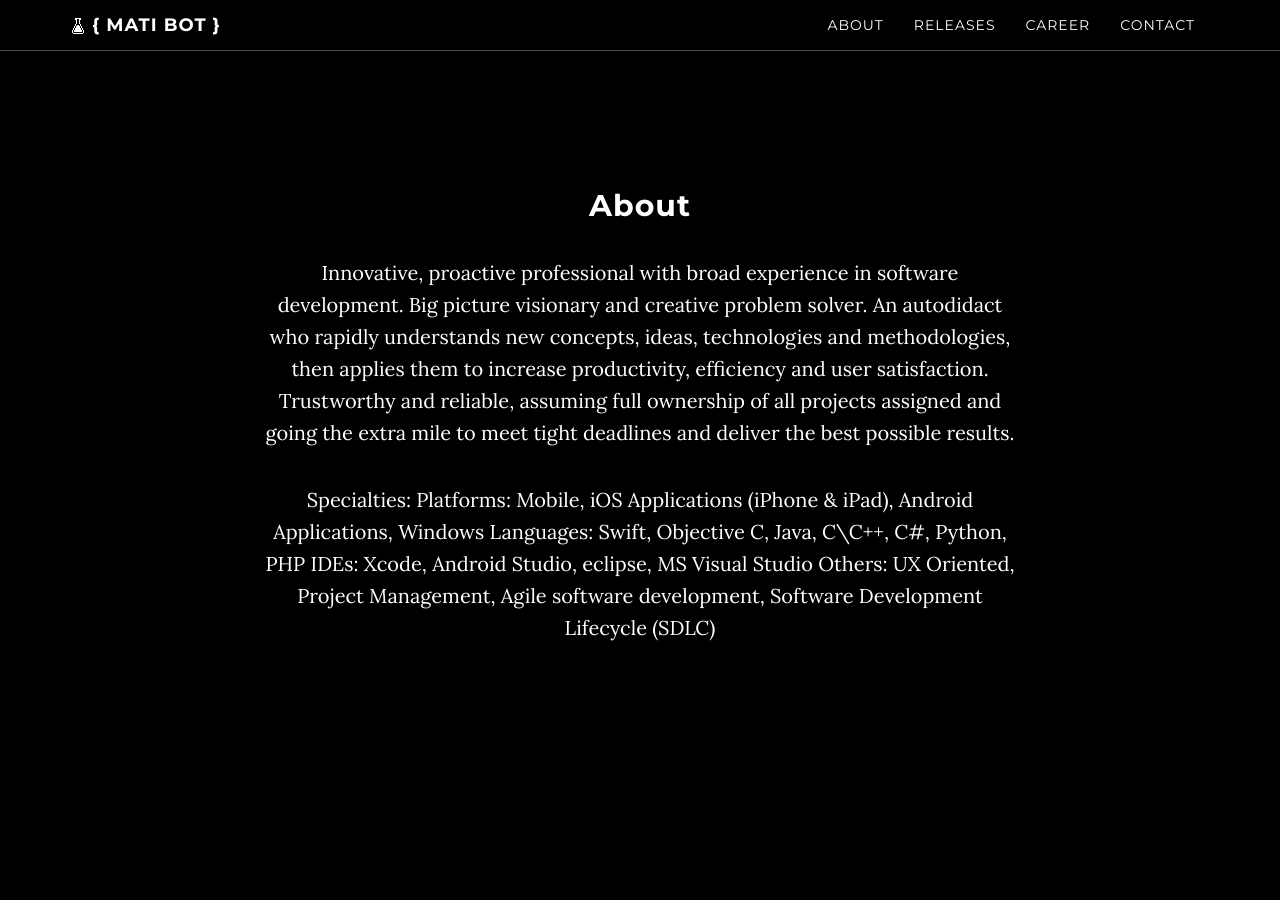
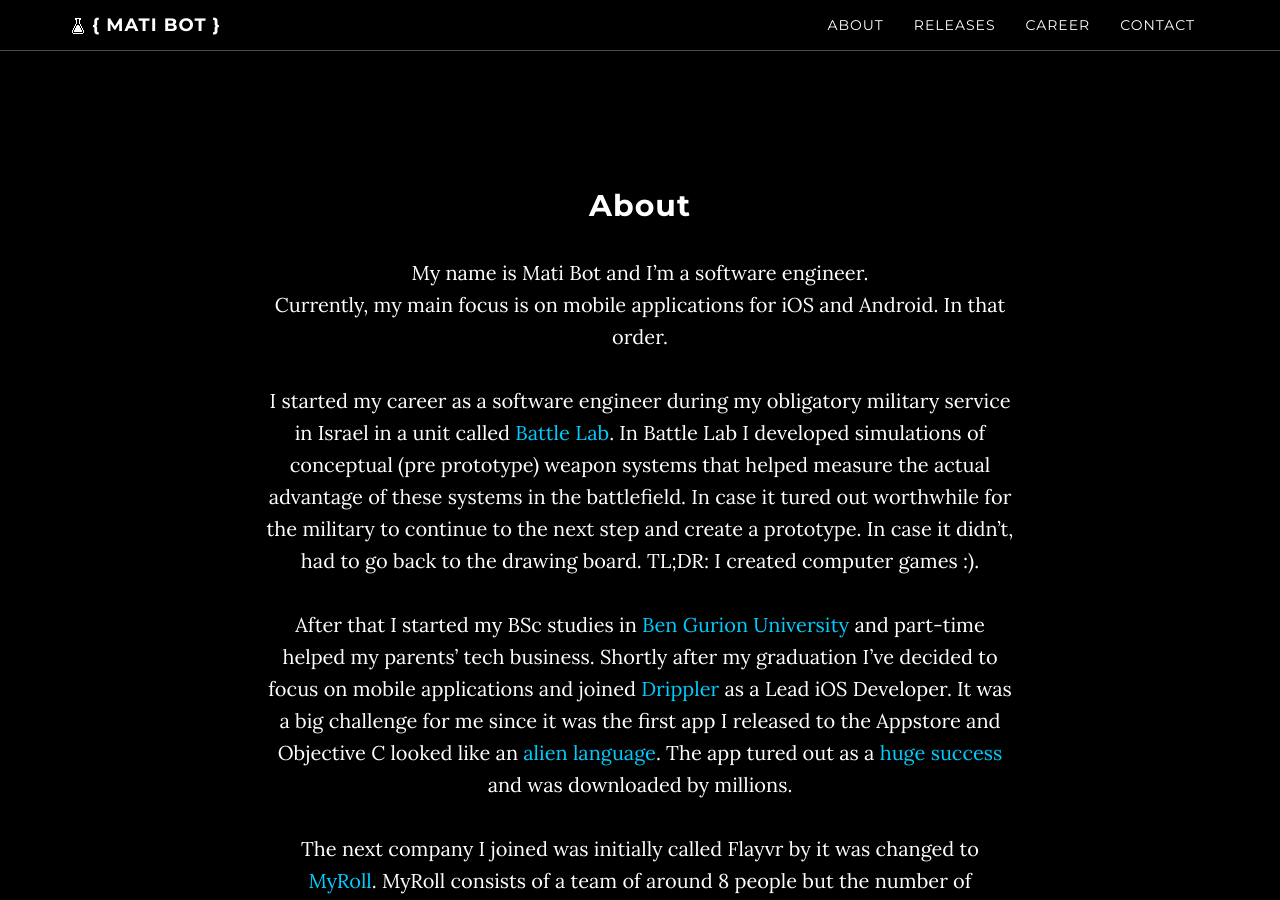
Before and after one commit to MatiBot/MatiBot.github.io, a Jekyll site: the page built from index.html, in a window 1280 px wide and 900 px high, scrolled down 961 px. Built offline with Jekyll 4.4.1, drawn with Linux system fonts in a browser that asks for light colours; comment, search, counter and statistics services are not loaded; some of the changed text lies outside the part shown.

Commit message:
update about me

```diff
--- a/_config.yml
+++ b/_config.yml
@@ -43,7 +43,7 @@ events:
   - image: "/img/career/myroll.png"
     date: "2013 - Today"
     description: "Lead iOS Developer @ MyRoll<br>
-    Worked on Gallery Doctor (<a href=\"https://itunes.apple.com/app/id926864471?mt=8\">iOS</a>/<a href=\"https://play.google.com/store/apps/details?id=com.flayvr.doctor&hl=en\">Android</a>) and MyRoll (iOS,<a href=\"https://play.google.com/store/apps/details?id=com.flayvr.flayvr&hl=en\">Android</a>)"
+    Worked on Gallery Doctor (<a href=\"https://itunes.apple.com/app/id926864471?mt=8\">iOS</a>,<a href=\"https://play.google.com/store/apps/details?id=com.flayvr.doctor&hl=en\">Android</a>) and MyRoll (<a href=\"javascript:AlertIt();\">iOS</a>,<a href=\"https://play.google.com/store/apps/details?id=com.flayvr.flayvr&hl=en\">Android</a>)"
     url: "http://www.myroll.com"
   - image: "/img/career/drippler.png"
     date: "2011 - 2013"
--- a/_includes/career.html
+++ b/_includes/career.html
@@ -40,3 +40,9 @@
         </div>
     </div>
 </section>
+
+<script type="text/javascript">
+function AlertIt() {
+  alert ("The iOS version will be back soon.")
+}
+</script>
--- a/about.html
+++ b/about.html
@@ -5,10 +5,18 @@ title: About
 ---
 ## About
 
-Innovative, proactive professional with broad experience in software development. Big picture visionary and creative problem solver. An autodidact who rapidly understands new concepts, ideas, technologies and methodologies, then applies them to increase productivity, efficiency and user satisfaction. Trustworthy and reliable, assuming full ownership of all projects assigned and going the extra mile to meet tight deadlines and deliver the best possible results.
-
-Specialties:
-Platforms: Mobile, iOS Applications (iPhone & iPad), Android Applications, Windows
-Languages: Swift, Objective C, Java, C\C++, C#, Python, PHP
-IDEs: Xcode, Android Studio, eclipse, MS Visual Studio
-Others: UX Oriented, Project Management, Agile software development, Software Development Lifecycle (SDLC)
+My name is Mati Bot and I'm a software engineer.<br>
+Currently, my main focus is on mobile applications for iOS and Android. In that order.<br><br>
+I started my career as a software engineer during my obligatory military service in Israel in a unit called <a href="https://www.idfblog.com/blog/2012/01/05/virtual-reality-the-idf-ground-forces-battle-lab/">Battle Lab</a>.
+In Battle Lab I developed simulations of conceptual (pre prototype) weapon systems that helped measure the actual advantage of these systems in the battlefield.
+In case it tured out worthwhile for the military to continue to the next step and create a prototype. In case it didn't, had to go back to the drawing board. TL;DR: I created computer games :). <br><br>
+After that I started my BSc studies in <a href="http://www.bgu.ac.il">Ben Gurion University</a> and part-time helped my parents' tech business.
+Shortly after my graduation I've decided to focus on mobile applications and joined <a href="http://www.drippler.com">Drippler</a> as a Lead iOS Developer.
+It was a big challenge for me since it was the first app I released to the Appstore and Objective C looked like an <a href="https://www.youtube.com/watch?v=0Qm07MUkgiA">alien language</a>.
+The app tured out as a <a href="http://gizmodo.com/5995398/drippler-turn-your-phone-into-the-best-damn-phone-it-can-be">huge success</a> and was downloaded by millions.<br><br>
+The next company I joined was initially called Flayvr by it was changed to <a href="http://www.myroll.com">MyRoll</a>.
+MyRoll consists of a team of around 8 people but the number of achievements and innovations would not embarrass a corporation of hundreds.
+In MyRoll I led the development of MyRoll for iOS till we have decided to focus on the Android Platform.
+In Android I led the development of the <a href="http://www.gallerydoctor.com">Gallery Doctor</a> App.
+Shortly after, I returned to my realm of iOS, We created Gallery Doctor for iOS which was featured for 2 weeks in the Appstore and got great <a href="http://venturebeat.com/2015/08/21/10-apps-that-should-be-core-smartphone-features/">PR</a>.<br><br>
+Besides of being an iOS freak, I like to learn new languages like Japanese and Chinese, Travel the world and collect shot glasses.
--- a/contact.html
+++ b/contact.html
@@ -6,3 +6,5 @@ email: matibot@gmail.com
 
 ---
 ## Contact
+
+Always happy to meet new people. please feel free to contact me through any of the following communication mediums (wouldn't suggest RSS though):
```
